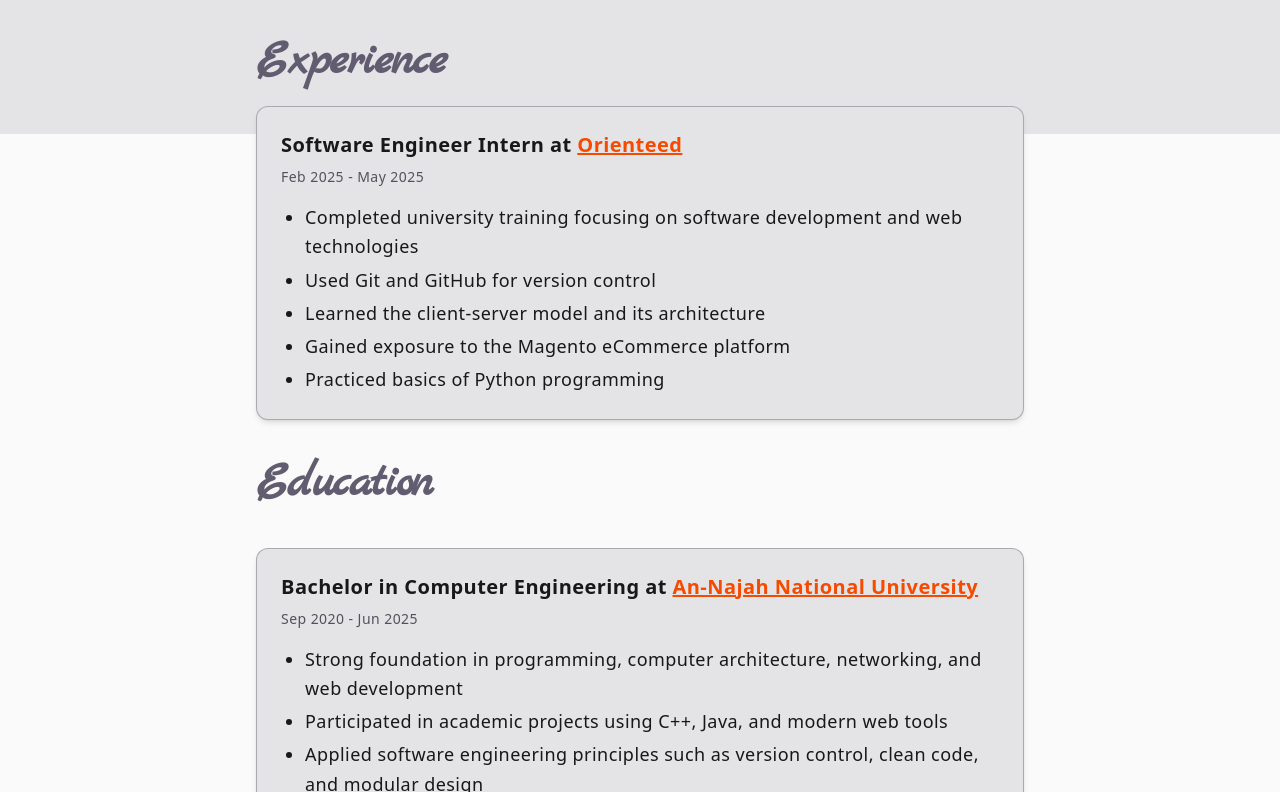
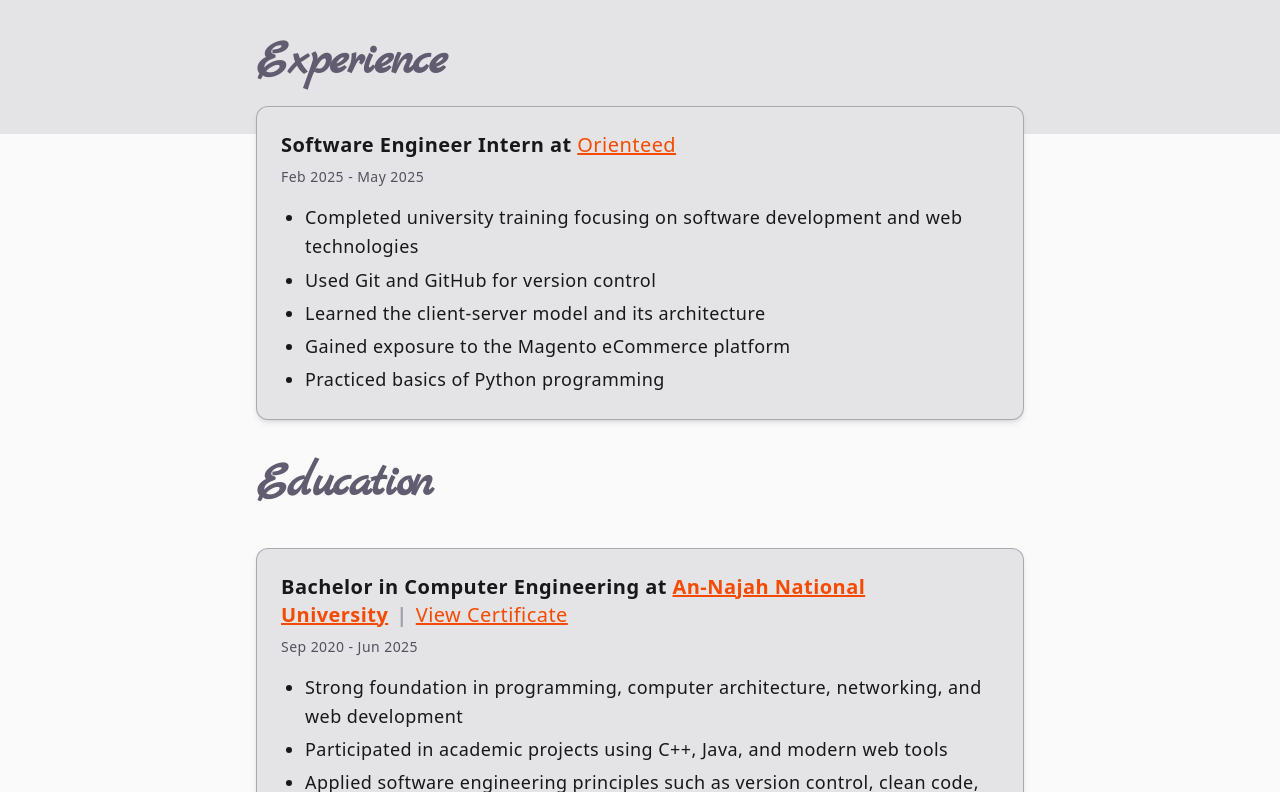
Before and after one commit to Mahmoud-Barmawi/Portfolio, a React (Vite) app: page / in a window 1280 px wide. Shown: the part 468-1260 px from the top of the page. Built offline with nearby package versions, Linux system fonts and the light colour scheme.

Commit message:
add certificate

```diff
--- a/src/components/Education.tsx
+++ b/src/components/Education.tsx
@@ -16,15 +16,26 @@ export const Education = () => {
             className="relative rounded-xl p-6 mb-6 backdrop-blur-lg bg-zinc-200 dark:bg-zinc-800/30 border border-zinc-500/50 text-lg text-zinc-900 dark:text-zinc-50 leading-relaxed tracking-wide shadow-md hover:shadow-lg transition-shadow duration-300 cursor-pointer"
           >
             <div className="flex flex-wrap items-center mb-2  text-xl">
-              <h3 className="font-semibold">{exp.major} at&nbsp;</h3>
+              <h3 className="font-semibold">
+                {exp.major} at{" "}
                 <a
                   href="https://www.najah.edu/en/"
                   target="_blank"
                   rel="noopener noreferrer"
-                className="text-orange-600 font-semibold underline"
+                  className="text-orange-600 font-semibold underline hover:text-orange-700"
                 >
                   {exp.universityName}
                 </a>
+                <span className="mx-2 text-zinc-400">|</span>
+                <a
+                  href="https://drive.google.com/file/d/1wn8nuK_Rr6ugE5ARAbHPRVB7mKBBFdqv/view?usp=sharing"
+                  target="_blank"
+                  rel="noopener noreferrer"
+                  className="text-orange-600 font-medium underline hover:text-orange-700"
+                >
+                  View Certificate
+                </a>
+              </h3>
             </div>
 
             <p className="text-sm text-zinc-600 dark:text-zinc-400 mb-4">
--- a/src/components/Experience.tsx
+++ b/src/components/Experience.tsx
@@ -21,7 +21,7 @@ export const Experience = () => {
                 href="https://orienteed.com/en/"
                 target="_blank"
                 rel="noopener noreferrer"
-                className="text-orange-600 font-semibold underline"
+                className="text-orange-600 font-medium underline hover:text-orange-700"
               >
                 {exp.companyName}
               </a>
--- a/src/components/Navbar.tsx
+++ b/src/components/Navbar.tsx
@@ -52,7 +52,7 @@ export const Navbar = () => {
         {showNavbar && (
           <div className="dark:text-[hsl(258,10%,80%)] text-[hsl(258,10%,20%)]">
             <ul className="flex flex-row justify-center gap-4 font-semibold max-sm:hidden">
-              {["Experience", "Education","Projects", "Skills"].map((item, index) => (
+              {[ "Education","Projects", "Skills"].map((item, index) => (
                 <li key={index}>
                   <a
                     href={`#${item.toLocaleLowerCase()}`}
```
Lines whose indentation alone changed are shown as unchanged.
